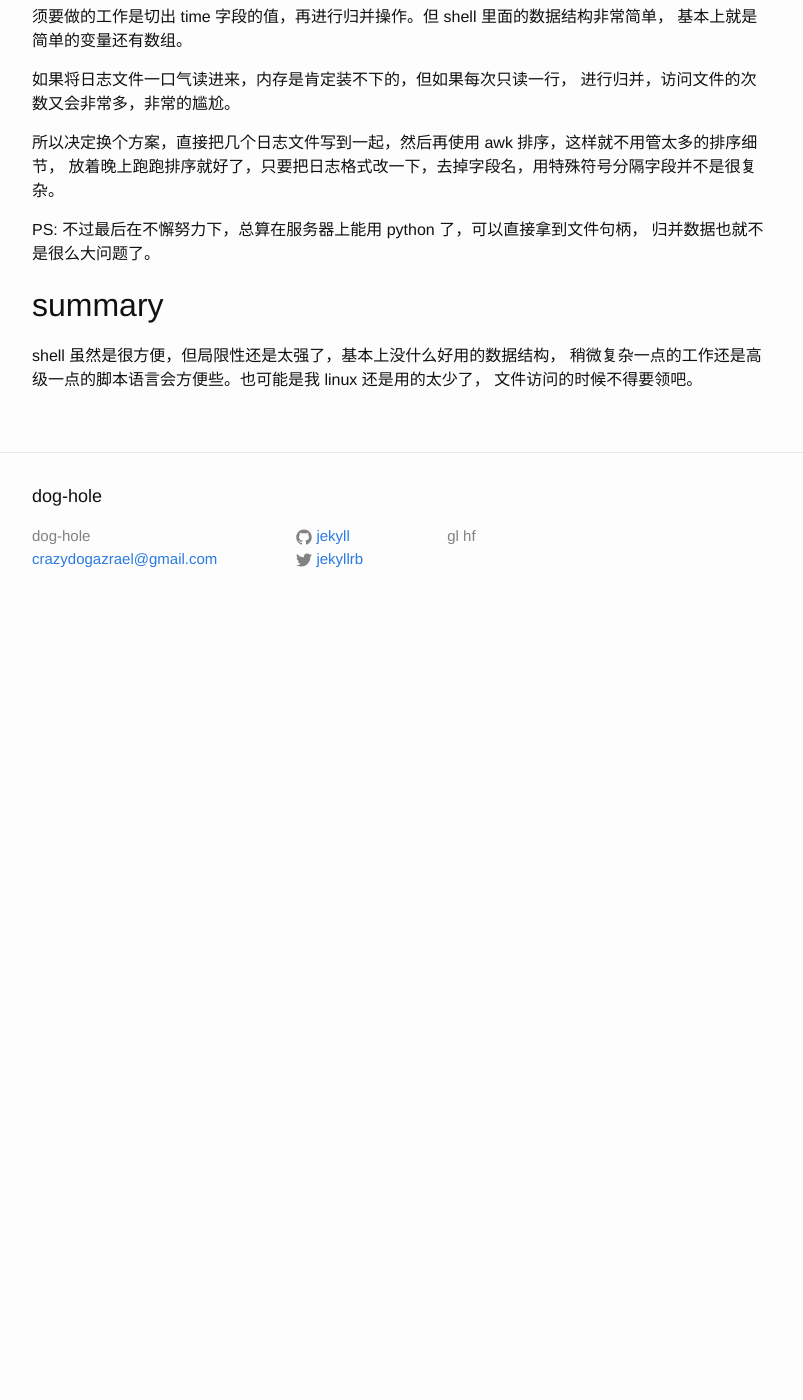
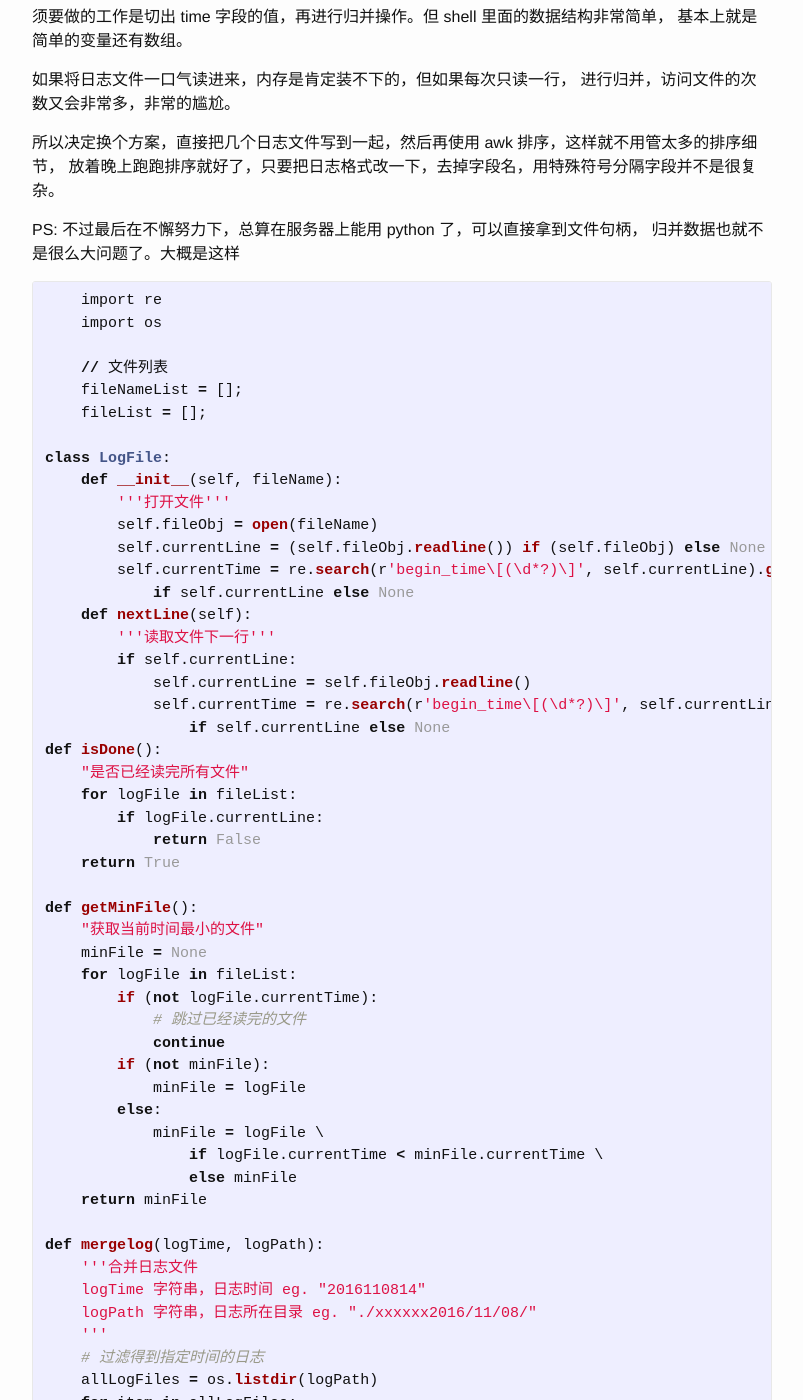
Before and after one commit to Crazydogs/Crazydogs.github.io, a Jekyll site: the page built from _posts/2016-11-04-日志回收shell脚本.markdown, in a window 1280 px wide and 1400 px high, scrolled down 1416 px. Shown: the whole window, without its empty margins (238-1041 px from the left). Built offline with Jekyll 4.4.1, drawn with Linux system fonts in a browser that asks for light colours; before the commit the page ends 2046 px from its top, so only the background shows below that; some of the changed text lies outside the part shown.

Commit message:
添加代码

`````diff
--- a/_posts/2016-11-04-日志回收shell脚本.markdown
+++ b/_posts/2016-11-04-日志回收shell脚本.markdown
@@ -59,9 +59,11 @@ linux 开发机用 crontab 还是很方便的，但就是要自己跑上线上
 也是使用 crontab 进行日志的收集。下载日志很简单，直接放一个有 http 服务的地方，
 然后 webget 就好了，比较麻烦的是按时间 merge 日志的操作。
 日志的每一行大概是这样
+
 ````
-time[1478247635187] key1[xx] key2[yy] key3[zz]
+    time[1478247635187] key1[xx] key2[yy] key3[zz]
 ````
+
 须要做的工作是切出 time 字段的值，再进行归并操作。但 shell 里面的数据结构非常简单，
 基本上就是简单的变量还有数组。
 
@@ -72,7 +74,73 @@ time[1478247635187] key1[xx] key2[yy] key3[zz]
 放着晚上跑跑排序就好了，只要把日志格式改一下，去掉字段名，用特殊符号分隔字段并不是很复杂。
 
 PS: 不过最后在不懈努力下，总算在服务器上能用 python 了，可以直接拿到文件句柄，
-归并数据也就不是很么大问题了。
+归并数据也就不是很么大问题了。大概是这样
+
+{% highlight python %}
+    import re
+    import os
+
+    // 文件列表
+    fileNameList = [];
+    fileList = [];
+
+class LogFile:
+    def __init__(self, fileName):
+        '''打开文件'''
+        self.fileObj = open(fileName)
+        self.currentLine = (self.fileObj.readline()) if (self.fileObj) else None
+        self.currentTime = re.search(r'begin_time\[(\d*?)\]', self.currentLine).group(1) \
+            if self.currentLine else None
+    def nextLine(self):
+        '''读取文件下一行'''
+        if self.currentLine:
+            self.currentLine = self.fileObj.readline()
+            self.currentTime = re.search(r'begin_time\[(\d*?)\]', self.currentLine).group(1) \
+                if self.currentLine else None
+def isDone():
+    "是否已经读完所有文件"
+    for logFile in fileList:
+        if logFile.currentLine:
+            return False
+    return True
+
+def getMinFile():
+    "获取当前时间最小的文件"
+    minFile = None
+    for logFile in fileList:
+        if (not logFile.currentTime):
+            # 跳过已经读完的文件
+            continue
+        if (not minFile):
+            minFile = logFile
+        else:
+            minFile = logFile \
+                if logFile.currentTime < minFile.currentTime \
+                else minFile
+    return minFile
+
+def mergelog(logTime, logPath):
+    '''合并日志文件
+    logTime 字符串，日志时间 eg. "2016110814"
+    logPath 字符串，日志所在目录 eg. "./xxxxxx2016/11/08/"
+    '''
+    # 过滤得到指定时间的日志
+    allLogFiles = os.listdir(logPath)
+    for item in allLogFiles:
+        if item.count(logTime) and not item.count('merged'):
+            fileNameList.append(logPath + item)
+    # 初始化文件对象
+    for item in fileNameList:
+        fileList.append(LogFile(item))
+    print fileList
+    # 输出合并后的日志
+    outputFile = open(logPath + logTime + '.merged', 'w+')
+    while (not isDone()):
+        minFile = getMinFile()
+        outputFile.write(minFile.currentLine)
+        minFile.nextLine()
+    outputFile.close()
+{% endhighlight %}
 
 ## summary
 shell 虽然是很方便，但局限性还是太强了，基本上没什么好用的数据结构，
`````
